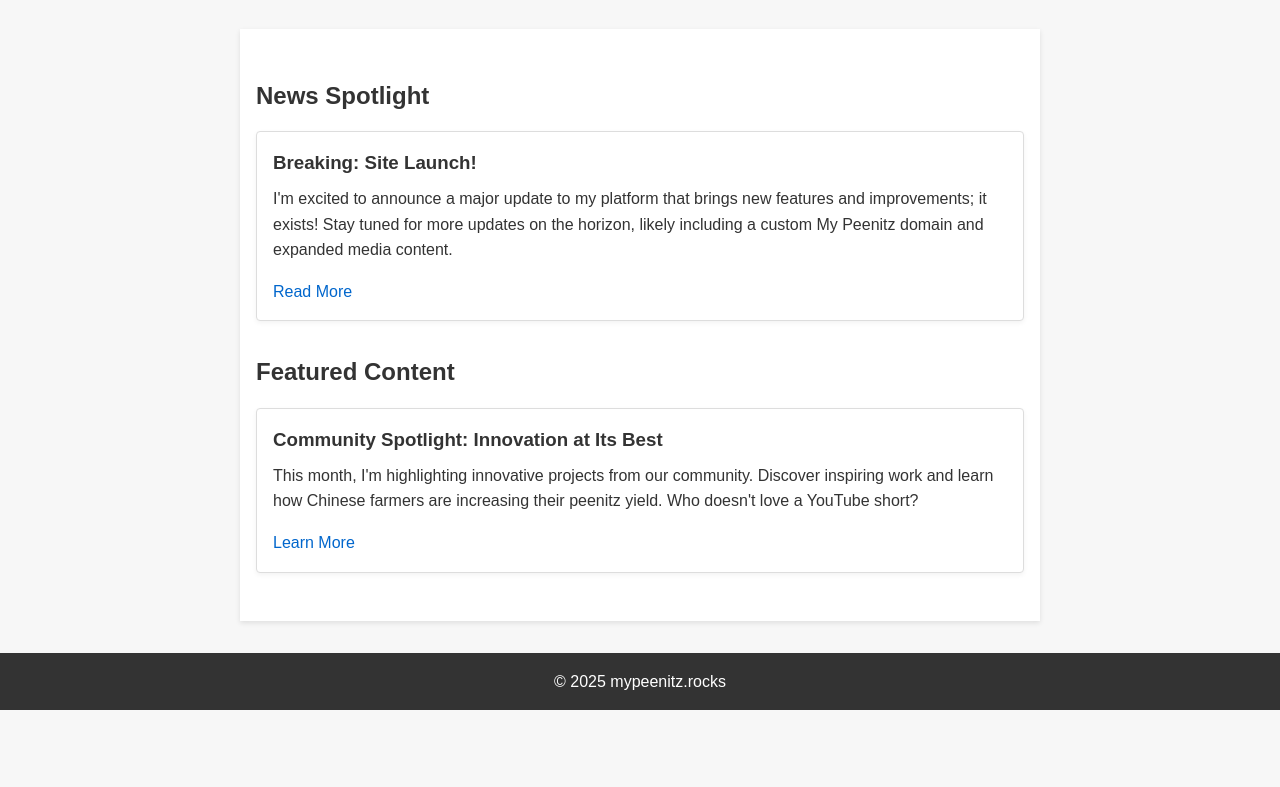
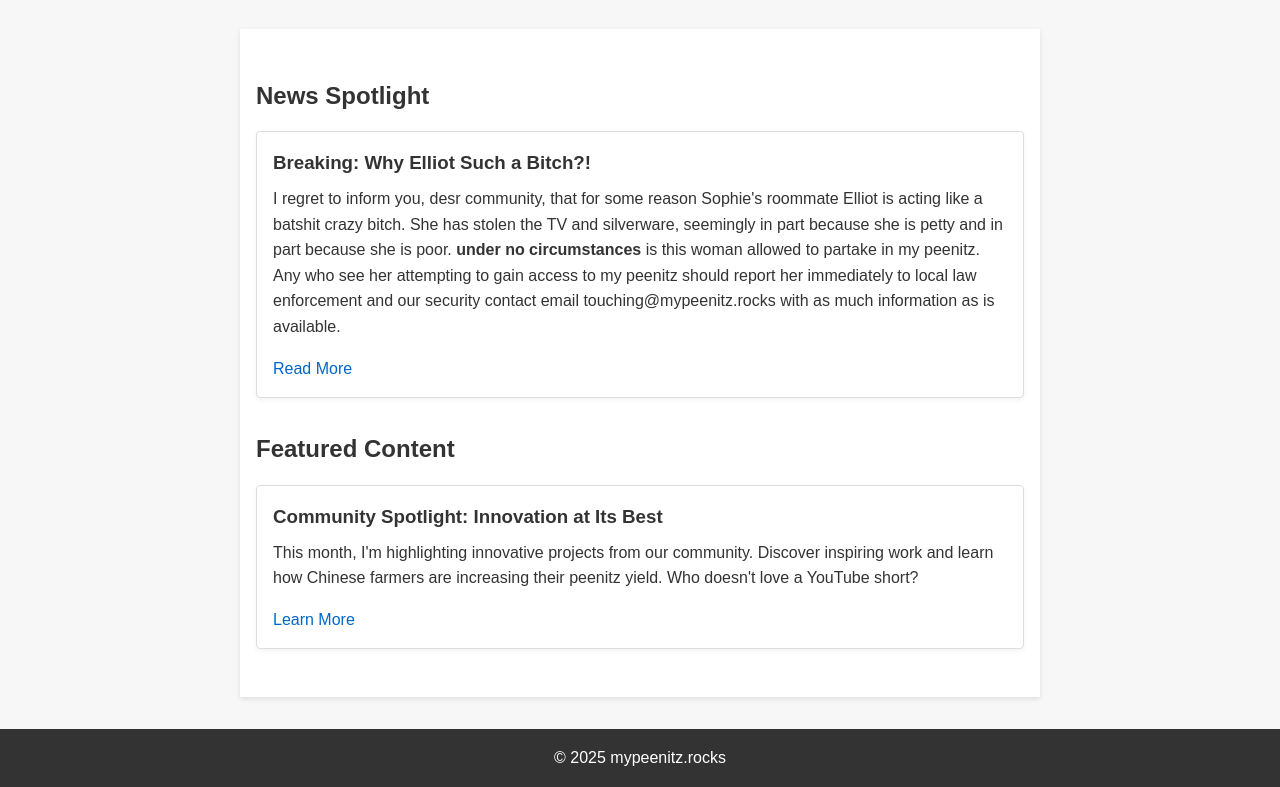
Before and after one commit to InquisitorSnoopy/MyPeenitzRocks, a plain HTML site: page index.html in a window 1280 px wide. Shown: the part 144-931 px from the top of the page. Before the commit the page ends 854 px from the top, so only its background shows below. Drawn offline with Linux system fonts and the light colour scheme.

Commit message:
News: stolen silverware

```diff
--- a/index.html
+++ b/index.html
@@ -53,8 +53,8 @@
     <section class="section-content" id="news-spotlight">
       <h2>News Spotlight</h2>
       <article>
-        <h3>Breaking: Site Launch!</h3>
-        <p>I'm excited to announce a major update to my platform that brings new features and improvements; it exists! Stay tuned for more updates on the horizon, likely including a custom My Peenitz domain and expanded media content.</p>
+        <h3>Breaking: Why Elliot Such a Bitch?!</h3>
+        <p>I regret to inform you, desr community, that for some reason Sophie's roommate Elliot is acting like a batshit crazy bitch. She has stolen the TV and silverware, seemingly in part because she is petty and in part because she is poor. <strong>under no circumstances</strong> is this woman allowed to partake in my peenitz. Any who see her attempting to gain access to my peenitz should report her immediately to local law enforcement and our security contact email touching@mypeenitz.rocks with as much information as is available.</strong></p>
         <a href="https://github.com/InquisitorSnoopy" class="read-more">Read More</a>
       </article>
     </section>
```
